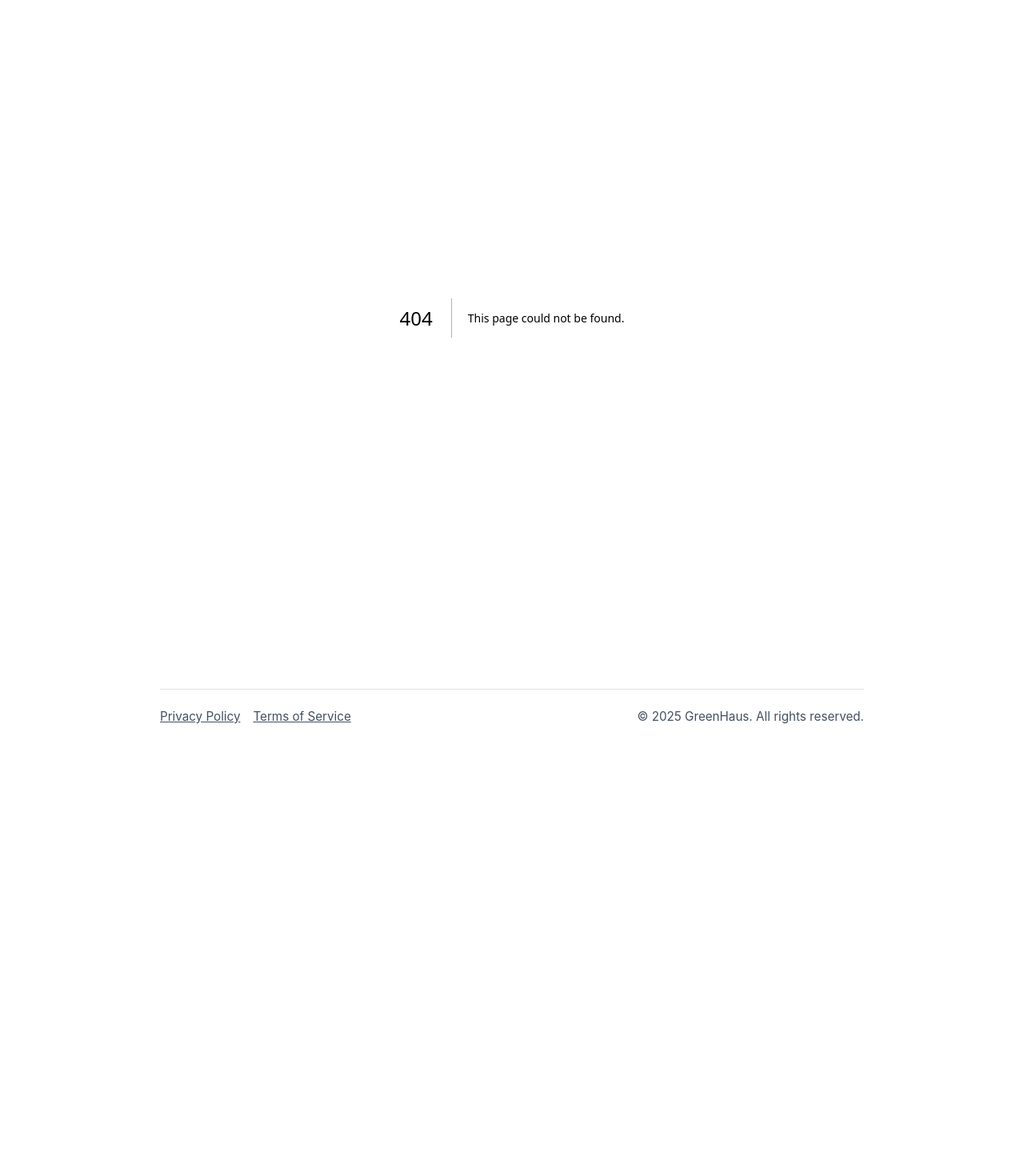
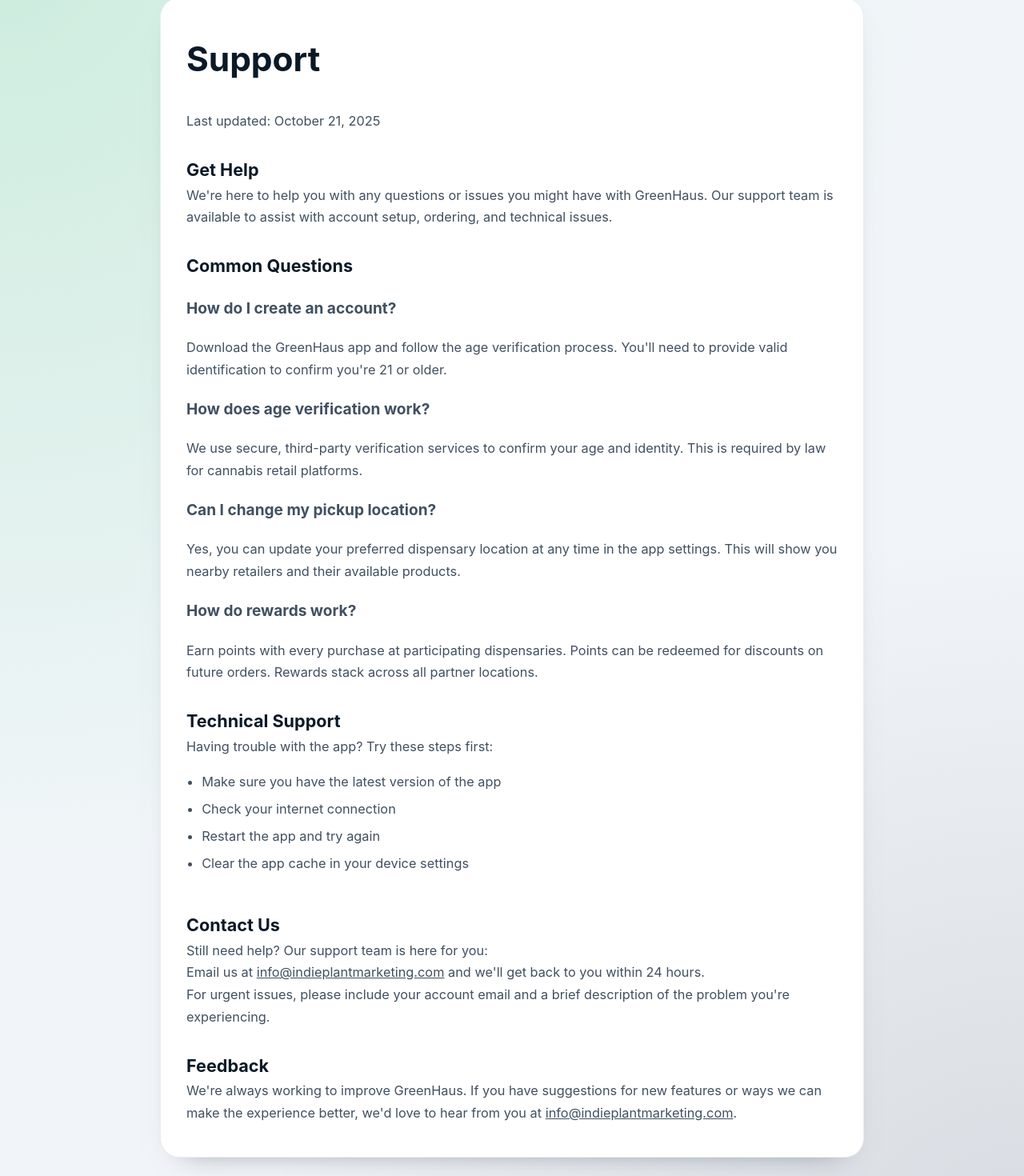
Before and after one commit to realkdc/greenhaus-landing, a Next.js app: page /support in a window 1280 px wide. Before the commit this address had no page. Shown: the part 75-1545 px from the top of the page at 80% size. Before the commit the page ends 1036 px from the top, so only its background shows below. Built offline with nearby package versions, Linux system fonts and the light colour scheme.

Commit message:
Add support page with FAQ and contact information

```diff
--- a/app/layout.tsx
+++ b/app/layout.tsx
@@ -71,6 +71,7 @@
             <nav aria-label="Legal">
               <Link href="/privacy">Privacy Policy</Link>
               <Link href="/terms">Terms of Service</Link>
+              <Link href="/support">Support</Link>
             </nav>
             <p className="footer-note">
               © {new Date().getFullYear()} GreenHaus. All rights reserved.
--- /dev/null
+++ b/app/support/page.tsx
@@ -0,0 +1,106 @@
+import type { Metadata } from "next";
+
+export const metadata: Metadata = {
+  title: "Support"
+};
+
+const SUPPORT_EMAIL = process.env.NEXT_PUBLIC_SUPPORT_EMAIL || "info@indieplantmarketing.com";
+const BUILD_DATE = new Date().toLocaleDateString("en-US", { year: "numeric", month: "long", day: "numeric" });
+
+export default function SupportPage() {
+  return (
+    <article className="content-article">
+      <h1>Support</h1>
+      <p className="muted">Last updated: {BUILD_DATE}</p>
+
+      <section>
+        <h2>Get Help</h2>
+        <p>
+          We're here to help you with any questions or issues you might have with GreenHaus.
+          Our support team is available to assist with account setup, ordering, and technical issues.
+        </p>
+      </section>
+
+      <section>
+        <h2>Common Questions</h2>
+        <div>
+          <h3>How do I create an account?</h3>
+          <p>
+            Download the GreenHaus app and follow the age verification process.
+            You'll need to provide valid identification to confirm you're 21 or older.
+          </p>
+        </div>
+
+        <div>
+          <h3>How does age verification work?</h3>
+          <p>
+            We use secure, third-party verification services to confirm your age
+            and identity. This is required by law for cannabis retail platforms.
+          </p>
+        </div>
+
+        <div>
+          <h3>Can I change my pickup location?</h3>
+          <p>
+            Yes, you can update your preferred dispensary location at any time
+            in the app settings. This will show you nearby retailers and their
+            available products.
+          </p>
+        </div>
+
+        <div>
+          <h3>How do rewards work?</h3>
+          <p>
+            Earn points with every purchase at participating dispensaries.
+            Points can be redeemed for discounts on future orders.
+            Rewards stack across all partner locations.
+          </p>
+        </div>
+      </section>
+
+      <section>
+        <h2>Technical Support</h2>
+        <p>
+          Having trouble with the app? Try these steps first:
+        </p>
+        <ul>
+          <li>Make sure you have the latest version of the app</li>
+          <li>Check your internet connection</li>
+          <li>Restart the app and try again</li>
+          <li>Clear the app cache in your device settings</li>
+        </ul>
+      </section>
+
+      <section>
+        <h2>Contact Us</h2>
+        <p>
+          Still need help? Our support team is here for you:
+        </p>
+        <p>
+          Email us at{" "}
+          <a href={`mailto:${SUPPORT_EMAIL}`}>
+            {SUPPORT_EMAIL}
+          </a>
+          {" "}and we'll get back to you within 24 hours.
+        </p>
+        <p>
+          For urgent issues, please include your account email and a brief
+          description of the problem you're experiencing.
+        </p>
+      </section>
+
+      <section>
+        <h2>Feedback</h2>
+        <p>
+          We're always working to improve GreenHaus. If you have suggestions
+          for new features or ways we can make the experience better,
+          we'd love to hear from you at{" "}
+          <a href={`mailto:${SUPPORT_EMAIL}`}>
+            {SUPPORT_EMAIL}
+          </a>
+          .
+        </p>
+      </section>
+    </article>
+  );
+}
```
